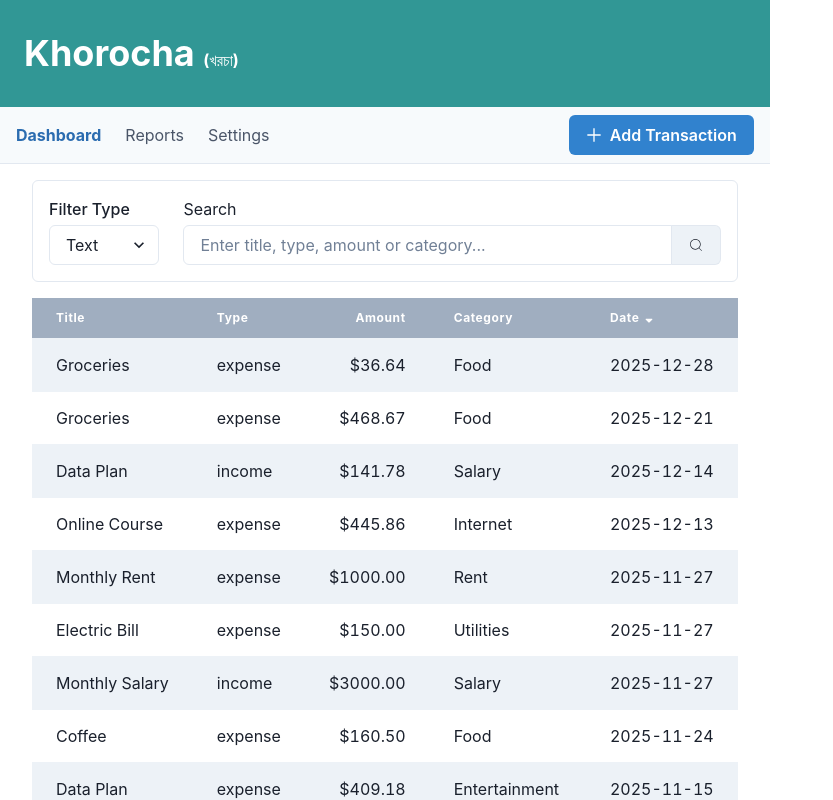
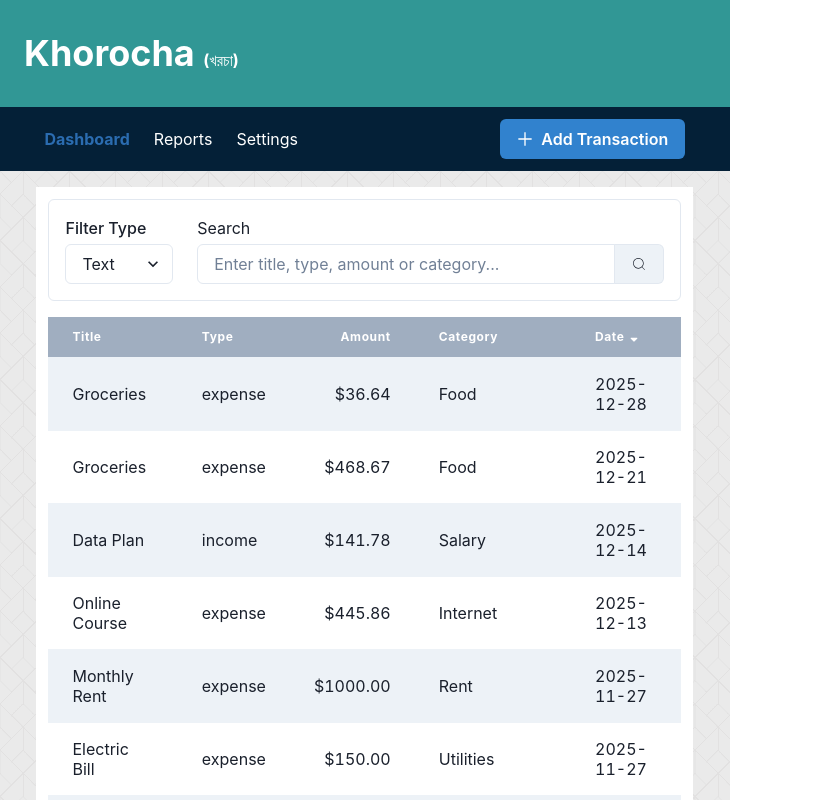
Before and after one commit to mmhossain/khorocha, a React (Vite) app in the folder client/: page / in a window 1280 px wide. Shown: the top 800 px of the page, without its empty margins (0-833 px from the left). Built offline with nearby package versions, Linux system fonts and the light colour scheme; the HTML template or start-up script is replaced by a standard one.

Commit message:
Style top menu and add a background image for body section

```diff
--- a/client/src/dashboard/components/DashboardPage.tsx
+++ b/client/src/dashboard/components/DashboardPage.tsx
@@ -13,7 +13,7 @@ const DashboardPage = () => {
   return (
     <Flex direction="column">
       <Box flex="1">
-        <Container maxW="container.xl">
+        <Container maxW="container.xl" bg="white" p={3}>
           {/*
           <ChartsSection />
           <PredictionsSection />
--- a/client/src/shared/components/Footer.tsx
+++ b/client/src/shared/components/Footer.tsx
@@ -2,7 +2,7 @@ import { Box, Text } from "@chakra-ui/react";
 
 const Footer = () => {
   return (
-    <Box bg="gray.100" textAlign="center" p={4} mt={8}>
+    <Box>
       <Text fontSize="sm">© 2025 Khorocha. All rights reserved.</Text>
     </Box>
   );
--- a/client/src/shared/components/Layout.tsx
+++ b/client/src/shared/components/Layout.tsx
@@ -8,14 +8,29 @@ const Layout = () => {
   return (
     <Flex direction="column" minH="100vh">
       <Header />
-      <TopMenu />
+      <Box bg="#042037">
+        <Box maxW="90%" mx="auto" py={3}>
+          <TopMenu />
+        </Box>
+      </Box>
 
       {/* This is where the page-specific content will render */}
-      <Box flex="1" p={4}>
-        <Outlet />
+      <Box
+        width="100%"
+        p={0}
+        bg="lightgray"
+        bgImage="url('/background-pattern.webp')"
+      >
+        <Box flex="1" maxW="90%" my={4} ml="auto" mr="auto">
+          <Outlet />
+        </Box>
       </Box>
 
-      <Footer />
+      <Box w="100%" bg="gray.100" py={4} mt={0}>
+        <Box maxW="90%" mx="auto" textAlign="center">
+          <Footer />
+        </Box>
+      </Box>
     </Flex>
   );
 };
--- a/client/src/shared/components/TopMenu.tsx
+++ b/client/src/shared/components/TopMenu.tsx
@@ -4,19 +4,13 @@ import AddEditTransactionDialog from "../../transaction/components/AddEditTransa
 
 const TopMenu = () => {
   const linkStyle = ({ isActive }: { isActive: boolean }) => ({
-    color: isActive ? "#2B6CB0" : "#4A5568",
+    color: isActive ? "#2B6CB0" : "white",
     fontWeight: isActive ? "bold" : "normal",
     textDecoration: "none",
   });
 
   return (
-    <Box
-      bg="gray.50"
-      borderBottom="1px solid"
-      borderColor="gray.200"
-      px={4}
-      py={2}
-    >
+    <Box px={2}>
       <Flex align="center">
         <HStack spacing={6}>
           <NavLink to="/" style={linkStyle}>
--- a/client/src/transaction/components/TransactionsTable.tsx
+++ b/client/src/transaction/components/TransactionsTable.tsx
@@ -112,7 +112,7 @@ const TransactionsTable = ({ filter }: TransactionsTableProps) => {
   }
 
   return (
-    <Table variant="striped" size="md">
+    <Table variant="striped" size="md" bg="white">
       <Thead>
         <Tr>
           <Th
```
Also changed, not shown: client/public/background-pattern.webp (added).
